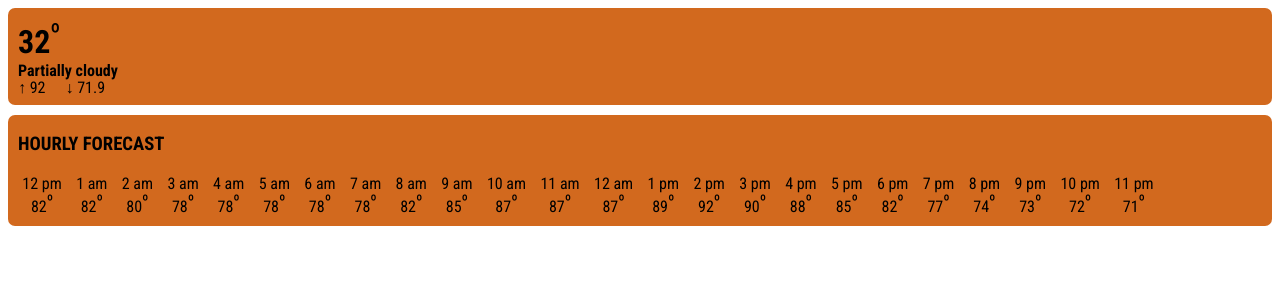
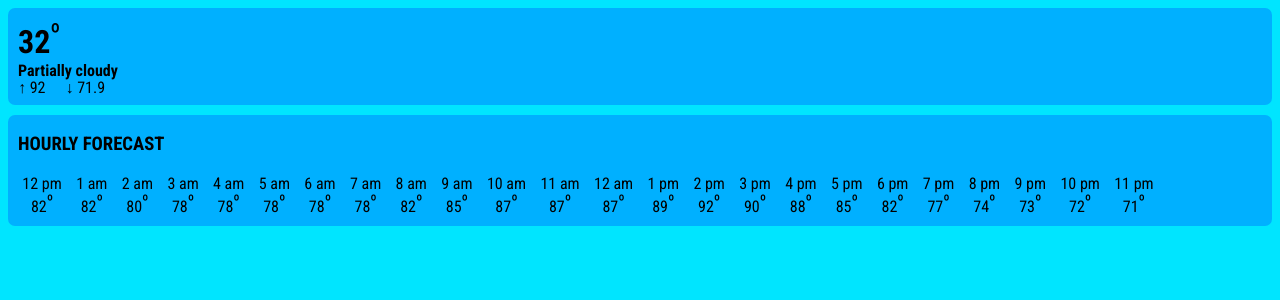
Before and after one commit to Jaunty5899/WeatherWebApp, a React (Vite) app: page / in a window 1280 px wide. Shown: the top 300 px of the page. Built offline with nearby package versions, Linux system fonts and the light colour scheme.

Commit message:
ui changes

```diff
--- a/src/App.css
+++ b/src/App.css
@@ -6,7 +6,7 @@
 .dialContainer {
   padding: 10px 10px 10px 10px;
   border-radius: 7px;
-  background-color: chocolate;
+  background-color: #00b0ff;
   font-family: "Roboto Condensed", serif;
 }
 .currentTemperature {
--- a/src/ForecastTable.css
+++ b/src/ForecastTable.css
@@ -1,5 +1,5 @@
 .table {
-  background-color: chocolate;
+  background-color: #00b0ff;
   border-radius: 7px;
   padding: 0 10px 10px 10px;
   font-family: "Roboto Condensed", serif;
--- a/src/index.css
+++ b/src/index.css
@@ -1 +1,4 @@
 @import url(https://fonts.googleapis.com/css2?family=Roboto+Condensed:ital,wght@0,100..900;1,100..900&display=swap);
+body {
+  background-color: #00e5ff;
+}
```
